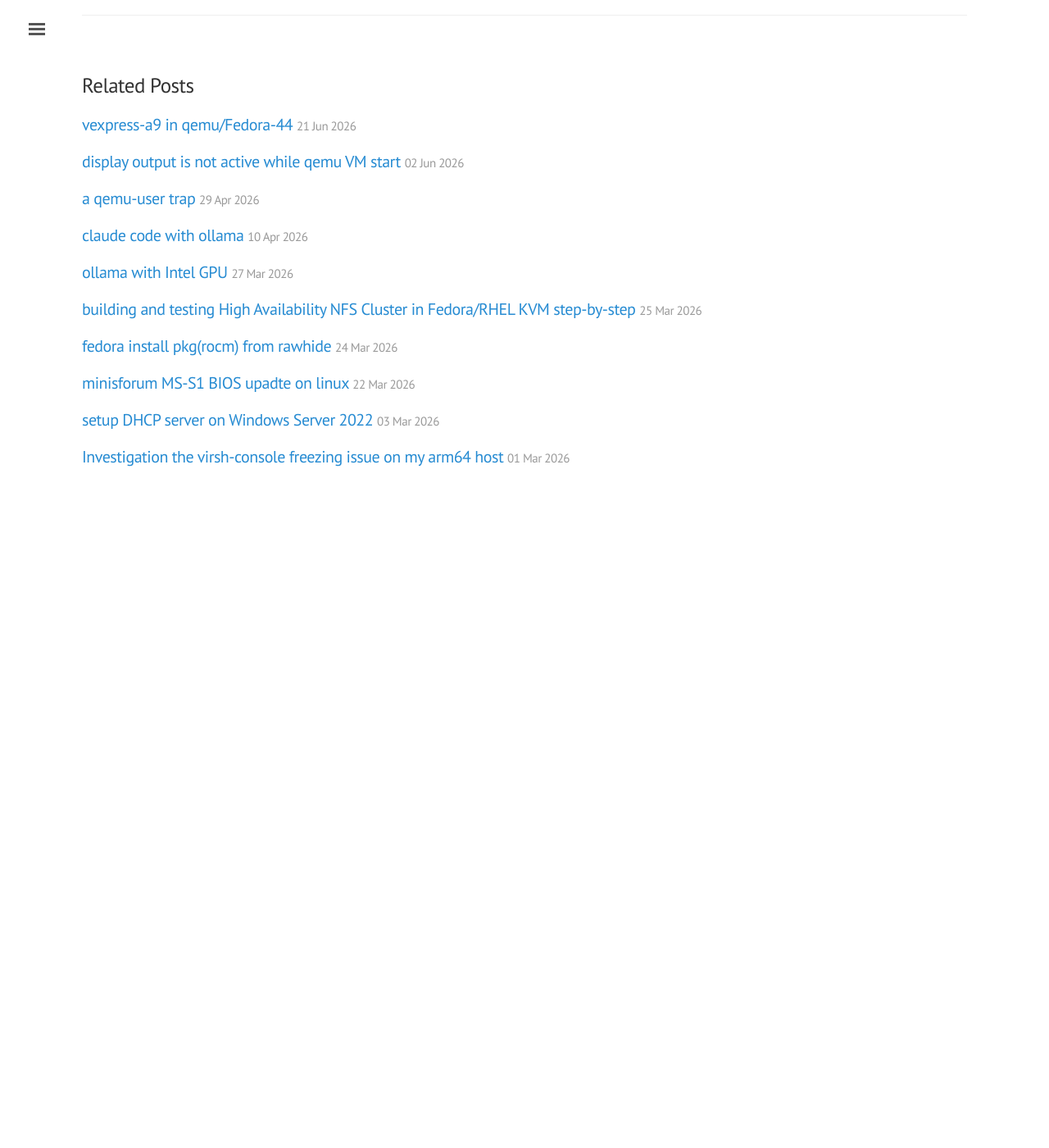
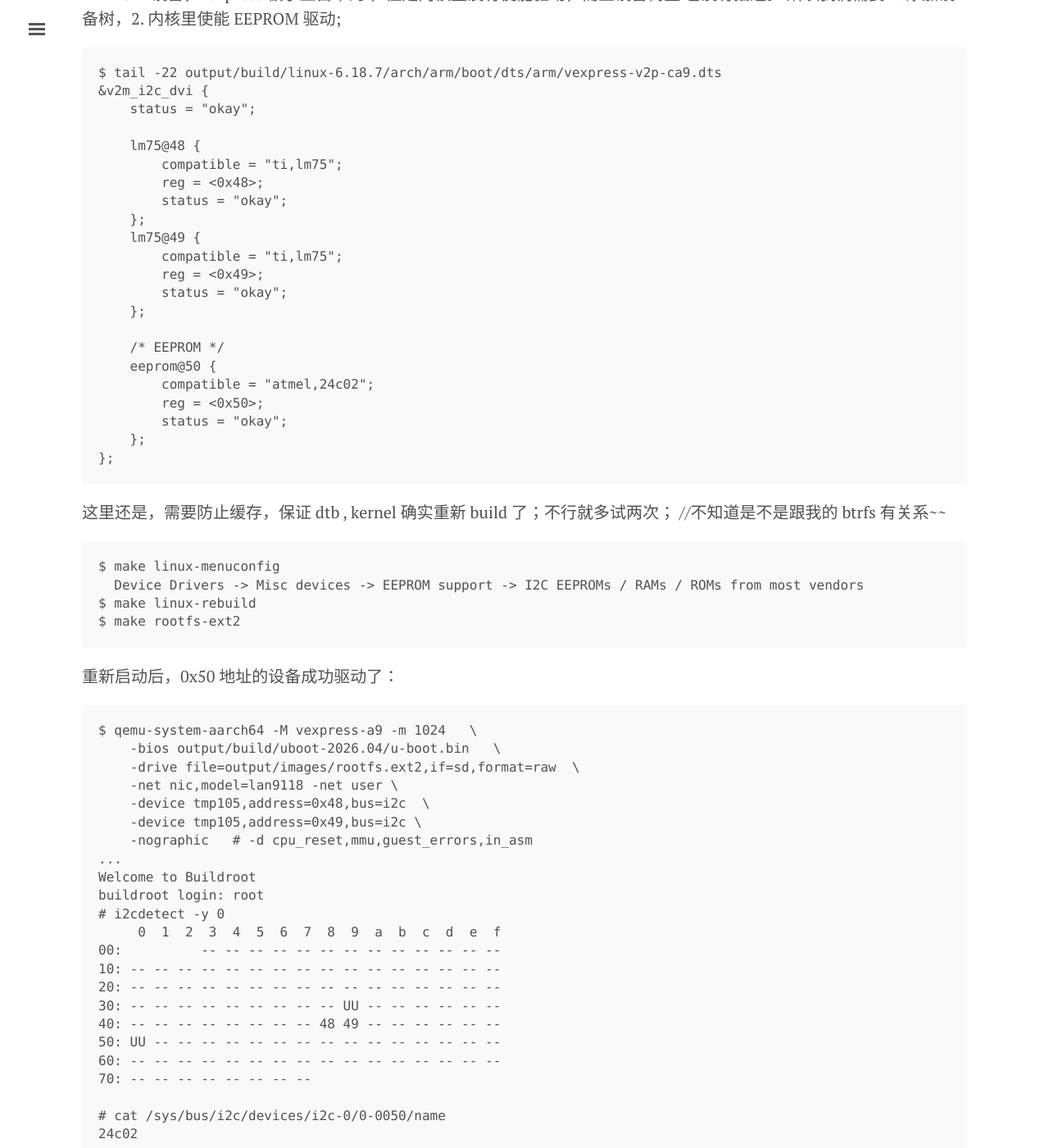
Before and after one commit to tcler/tcler.github.io, a Jekyll site: the page built from _posts/2026-06-27-vexpress-a9-in-qemu-i2c.md, in a window 1280 px wide and 1400 px high, scrolled down 6080 px. Shown: the whole window at 82% size. Built offline with Jekyll 4.4.1, drawn with Linux system fonts in a browser that asks for light colours; before the commit the page ends 6710 px from its top, so only the background shows below that; some of the changed text lies outside the part shown.

Commit message:
Update 2026-06-27-vexpress-a9-in-qemu-i2c.md

````diff
--- a/_posts/2026-06-27-vexpress-a9-in-qemu-i2c.md
+++ b/_posts/2026-06-27-vexpress-a9-in-qemu-i2c.md
@@ -217,4 +217,100 @@
 ```
 
 ---
-## 0x50 是什么设备？ //未完待续~
+## 0x50 是什么设备？
+前面 `i2cdetect -y 0` 结果显示，地址 0x50 处还有一个设备，但是没有被驱动识别；经 AI 提示，根据地址特征是一个 EEPROM 设备，vexpress 板子上自带的；
+但是内核里没有使能驱动，而且设备树里 也没有描述。 所以我们需要 1. 添加设备树，2. 内核里使能 EEPROM 驱动;
+
+```
+$ tail -22 output/build/linux-6.18.7/arch/arm/boot/dts/arm/vexpress-v2p-ca9.dts
+&v2m_i2c_dvi {
+    status = "okay";
+
+    lm75@48 {
+        compatible = "ti,lm75";
+        reg = <0x48>;
+        status = "okay";
+    };
+    lm75@49 {
+        compatible = "ti,lm75";
+        reg = <0x49>;
+        status = "okay";
+    };
+
+    /* EEPROM */
+    eeprom@50 {
+        compatible = "atmel,24c02";
+        reg = <0x50>;
+        status = "okay";
+    };
+};
+```
+
+这里还是，需要防止缓存，保证 dtb , kernel 确实重新 build 了；不行就多试两次；  //不知道是不是跟我的 btrfs 有关系~~
+```
+$ make linux-menuconfig
+  Device Drivers -> Misc devices -> EEPROM support -> I2C EEPROMs / RAMs / ROMs from most vendors
+$ make linux-rebuild
+$ make rootfs-ext2
+```
+
+重新启动后，0x50 地址的设备成功驱动了：
+```
+$ qemu-system-aarch64 -M vexpress-a9 -m 1024   \
+    -bios output/build/uboot-2026.04/u-boot.bin   \
+    -drive file=output/images/rootfs.ext2,if=sd,format=raw  \
+    -net nic,model=lan9118 -net user \
+    -device tmp105,address=0x48,bus=i2c  \
+    -device tmp105,address=0x49,bus=i2c \
+    -nographic   # -d cpu_reset,mmu,guest_errors,in_asm
+...
+Welcome to Buildroot
+buildroot login: root
+# i2cdetect -y 0
+     0  1  2  3  4  5  6  7  8  9  a  b  c  d  e  f
+00:          -- -- -- -- -- -- -- -- -- -- -- -- --
+10: -- -- -- -- -- -- -- -- -- -- -- -- -- -- -- --
+20: -- -- -- -- -- -- -- -- -- -- -- -- -- -- -- --
+30: -- -- -- -- -- -- -- -- -- UU -- -- -- -- -- --
+40: -- -- -- -- -- -- -- -- 48 49 -- -- -- -- -- --
+50: UU -- -- -- -- -- -- -- -- -- -- -- -- -- -- --
+60: -- -- -- -- -- -- -- -- -- -- -- -- -- -- -- --
+70: -- -- -- -- -- -- -- --
+
+# cat /sys/bus/i2c/devices/i2c-0/0-0050/name
+24c02
+```
+
+
+### 如果设备树里没有描述，而我们知道设备型号和地址，可以直接通过如下方式 手工加载驱动
+```
+# echo 24c02 0x50 > /sys/bus/i2c/devices/i2c-0/new_device
+```
+
+```
+24c02 是通过 at24 驱动中的 i2c_device_id 表来关联到具体驱动的。
+具体代码见:
+$ vim output/build/linux-6.18.7/drivers/misc/eeprom/at24.c
+static const struct i2c_device_id at24_ids[] = {
+        { "24c00",      (kernel_ulong_t)&at24_data_24c00 },
+        { "24c01",      (kernel_ulong_t)&at24_data_24c01 },
+        { "24cs01",     (kernel_ulong_t)&at24_data_24cs01 },
+        { "24c02",      (kernel_ulong_t)&at24_data_24c02 },
+        { "24cs02",     (kernel_ulong_t)&at24_data_24cs02 },
+        { "24mac402",   (kernel_ulong_t)&at24_data_24mac402 },
+        { "24mac602",   (kernel_ulong_t)&at24_data_24mac602 },
+        { "24aa025e48", (kernel_ulong_t)&at24_data_24aa025e48 },
+        { "24aa025e64", (kernel_ulong_t)&at24_data_24aa025e64 },
+        { "spd",        (kernel_ulong_t)&at24_data_spd },
+        { "24c02-vaio", (kernel_ulong_t)&at24_data_24c02_vaio },
+        { "24c04",      (kernel_ulong_t)&at24_data_24c04 },
+        { "24cs04",     (kernel_ulong_t)&at24_data_24cs04 },
+        { "24c08",      (kernel_ulong_t)&at24_data_24c08 },
+        { "24cs08",     (kernel_ulong_t)&at24_data_24cs08 },
+        { "24c16",      (kernel_ulong_t)&at24_data_24c16 },
+```
+
+
+---
+这里看到一个硬件上重复上拉电阻导致问题的 案例，mark 一下:
+  https://www.bilibili.com/opus/685613695676448768
````
